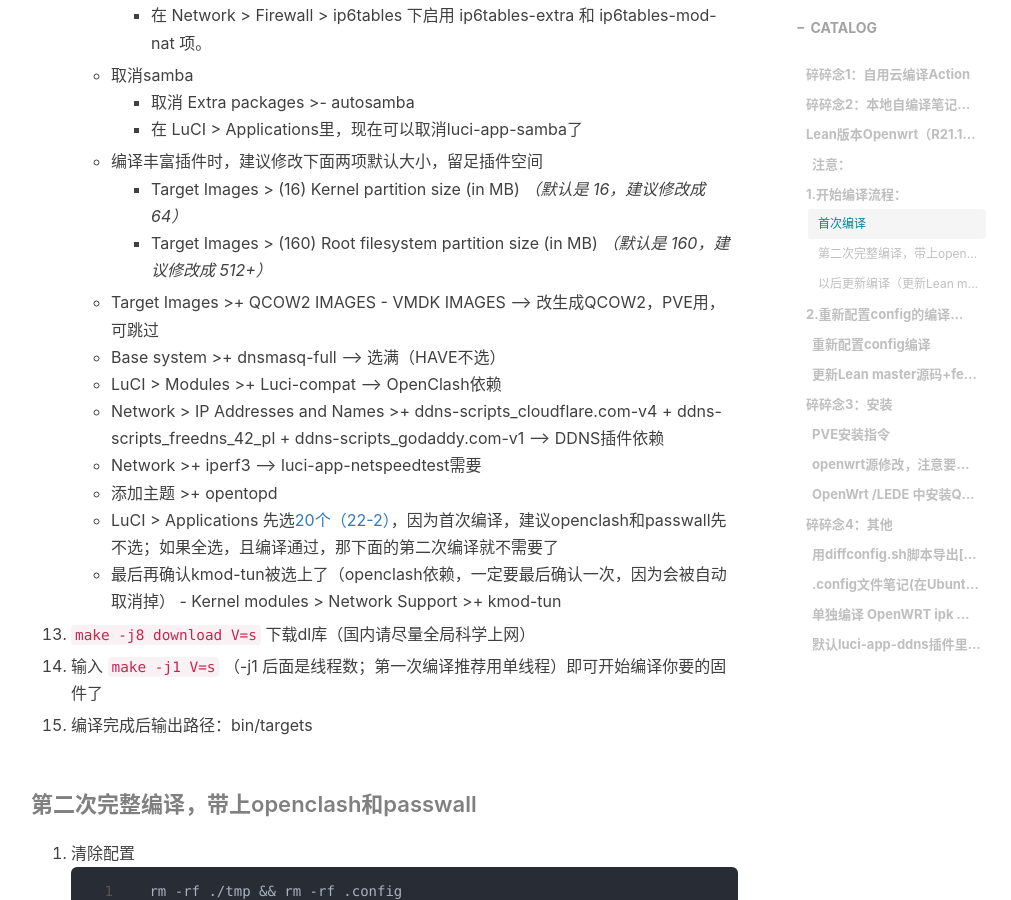
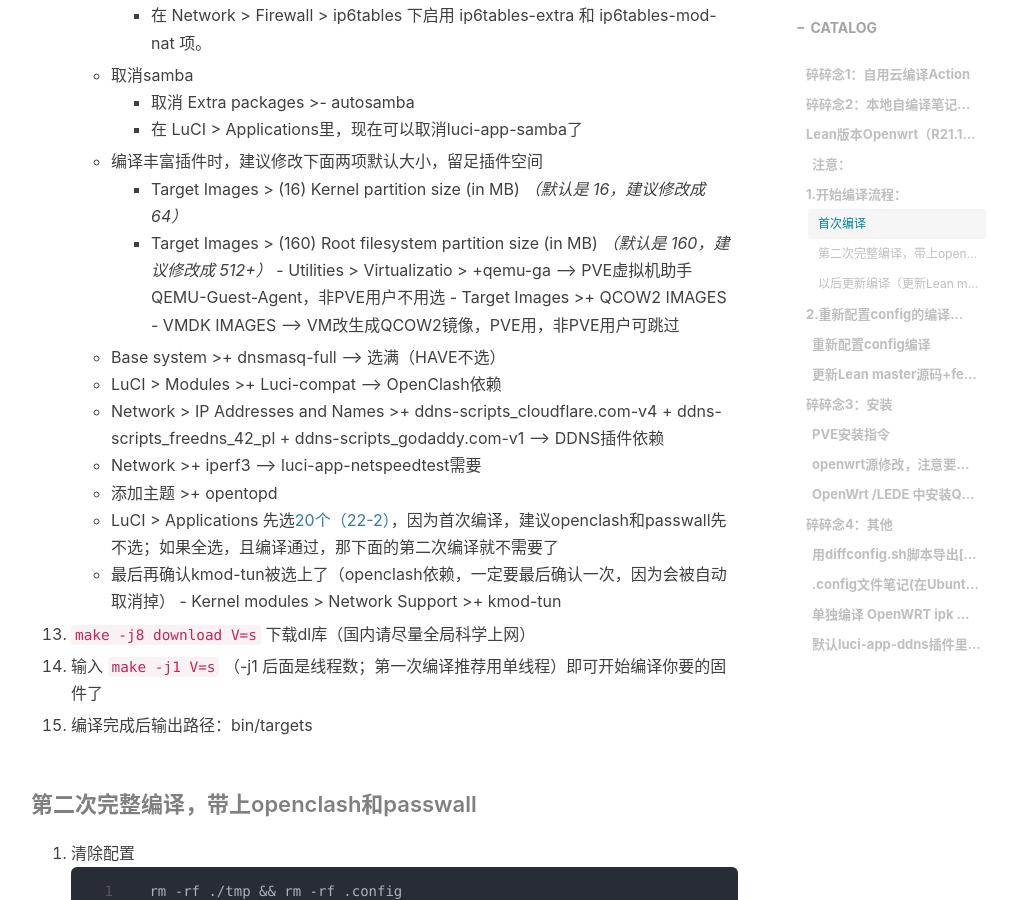
Before and after one commit to se7enmuting/Se7enMuting.github.io, a Jekyll site: the page built from _posts/2021-10-12-Openwrt_Make.md, in a window 1280 px wide and 900 px high, scrolled down 2986 px. Shown: the whole window, without its empty margins (234-1245 px from the left). Built offline with Jekyll 4.4.1, drawn with Linux system fonts in a browser that asks for light colours; nearby versions of some CDN libraries; comment, search, counter and statistics services are not loaded.

Commit message:
Update 2021-10-12-Openwrt_Make.md

```diff
--- a/_posts/2021-10-12-Openwrt_Make.md
+++ b/_posts/2021-10-12-Openwrt_Make.md
@@ -105,7 +105,8 @@
    	*（默认是 16，建议修改成 64）*
 	   - Target Images > (160) Root filesystem partition size (in MB)
    	*（默认是 160，建议修改成 512+）*
-	- Target Images >+ QCOW2 IMAGES - VMDK IMAGES ---> 改生成QCOW2，PVE用，可跳过
+  - Utilities > Virtualizatio > +qemu-ga ---> PVE虚拟机助手QEMU-Guest-Agent，非PVE用户不用选
+  - Target Images >+ QCOW2 IMAGES - VMDK IMAGES ---> VM改生成QCOW2镜像，PVE用，非PVE用户可跳过
 	- Base system >+ dnsmasq-full ---> 选满（HAVE不选）
 	- LuCI > Modules >+ Luci-compat ---> OpenClash依赖
 	- Network > IP Addresses and Names >+ ddns-scripts_cloudflare.com-v4 + ddns-scripts_freedns_42_pl + ddns-scripts_godaddy.com-v1 ---> DDNS插件依赖
```
